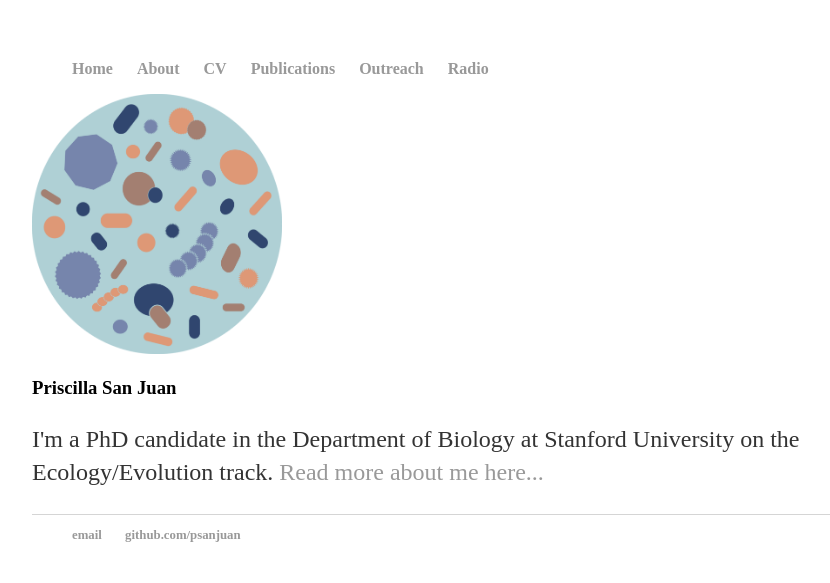
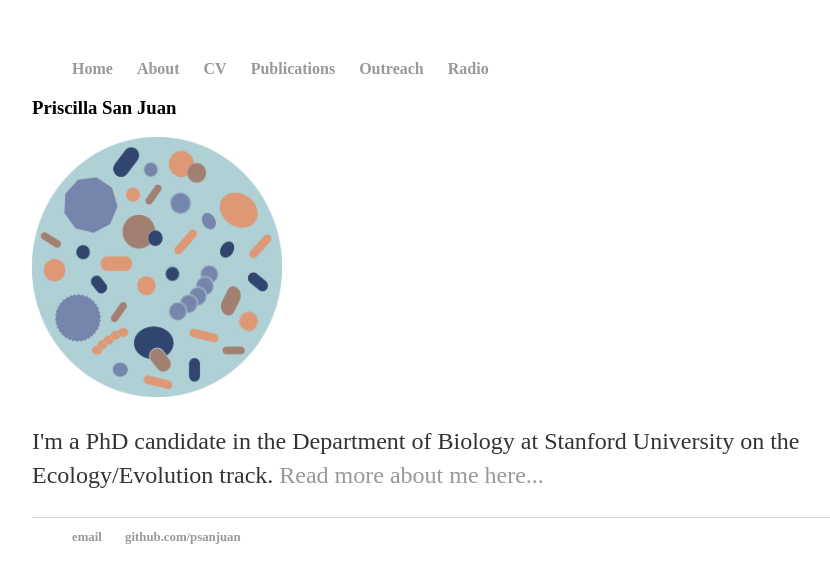
Before and after one commit to psanjuan/psanjuan.github.io, a Jekyll site: the page built from index.html, in a window 1280 px wide. Shown: the top 583 px of the page, without its empty margins (160-990 px from the left). Built offline with Jekyll 4.4.1, drawn with Linux system fonts in a browser that asks for light colours.

Commit message:
Update index.html

```diff
--- a/index.html
+++ b/index.html
@@ -2,8 +2,9 @@
 layout: default
 title: Priscilla San Juan, PhD candidate
 ---
-<img src="images/microbes.png" alt="headshot" width="250" height="260">
+
 <div class="blurb">
 	<h3>Priscilla San Juan</h3>
+	<img src="images/microbes.png" alt="headshot" width="250" height="260">
 	<p>I'm a PhD candidate in the Department of Biology at Stanford University on the Ecology/Evolution track. <a href="/about">Read more about me here...</a></p>
 </div><!-- /.blurb -->
```
